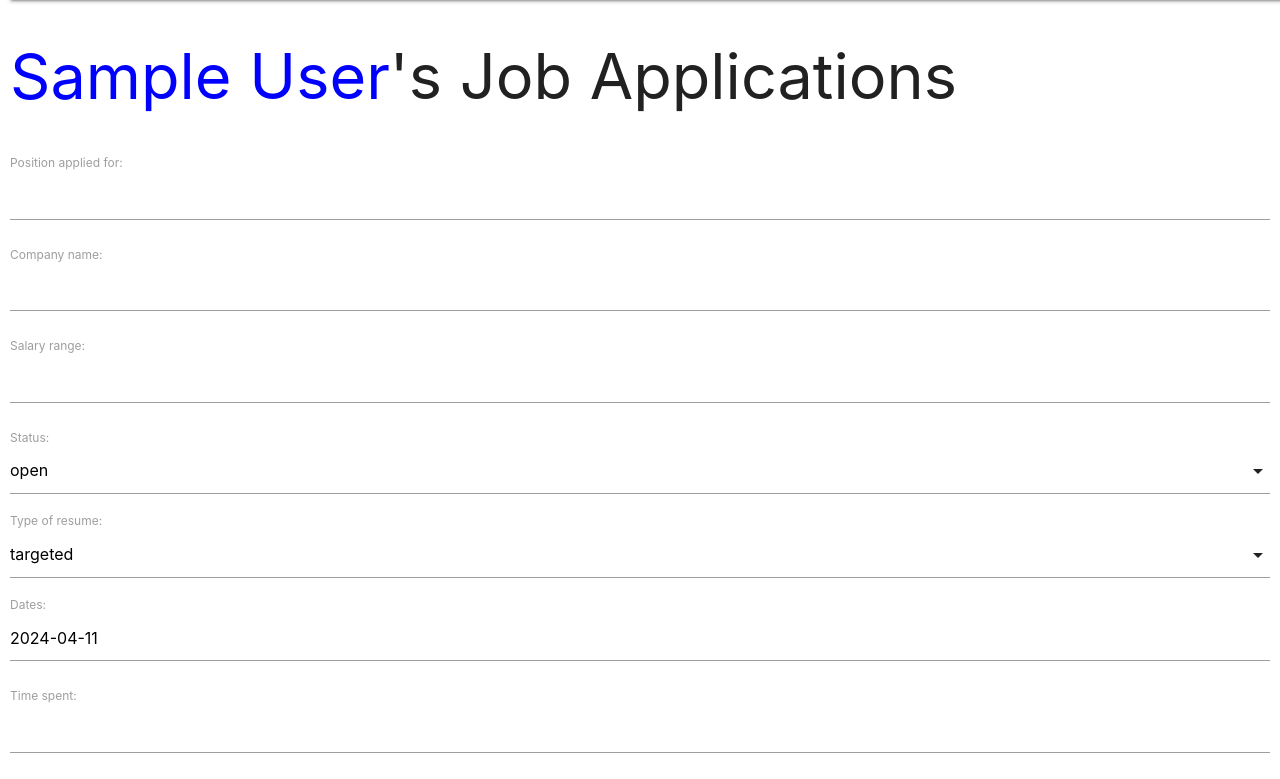
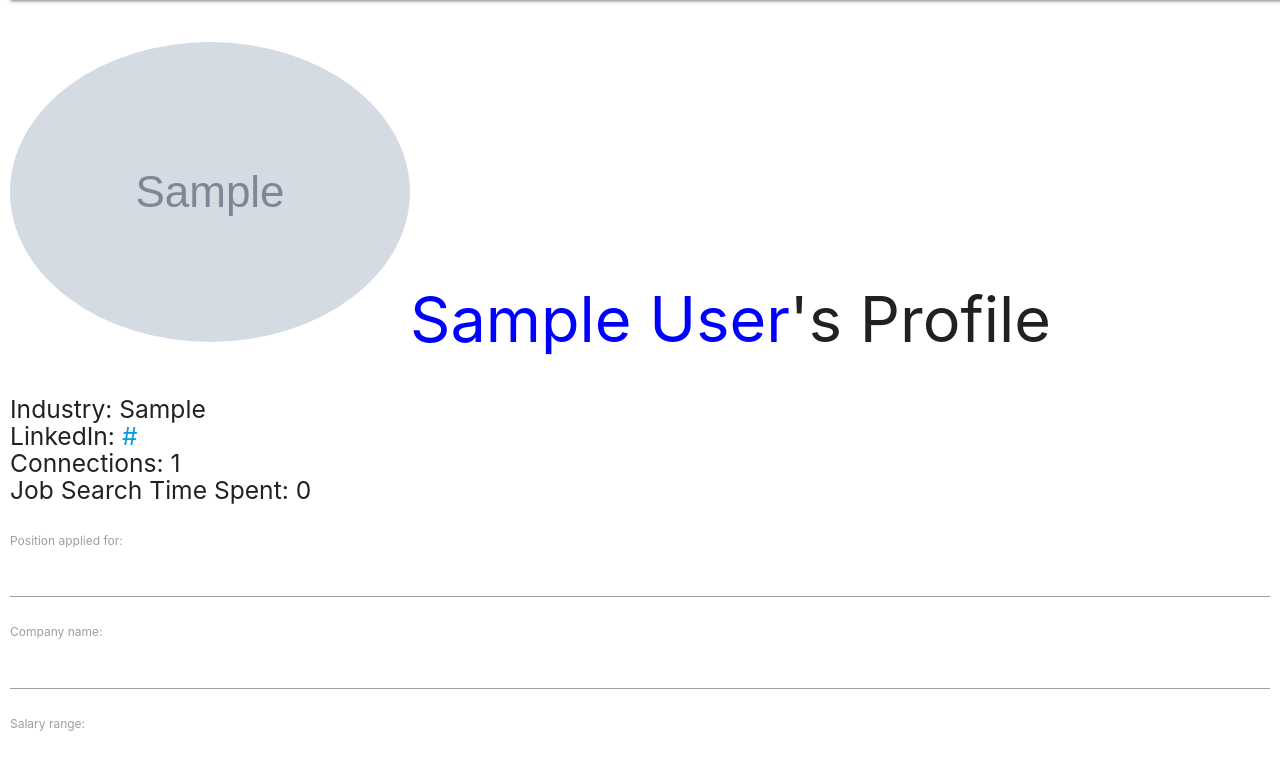
Before and after one commit to aydagonzalez/connection-farmer, a Django app: page /profiles/1/ in a window 1280 px wide. Shown: the part 74-853 px from the top of the page. Run offline with Django 5.2, Linux system fonts and the light colour scheme; tables that the repository leaves empty hold one stand-in row (values such as "Sample post"); grey boxes marked "Sample" are stand-in pictures; data that the repository does not hold is empty.

Commit message:
added html fields to display model info, added time spent calculation

```diff
--- a/main_app/static/css/style.css
+++ b/main_app/static/css/style.css
@@ -17,3 +17,7 @@ body {
   #blue-color {
     color: blue;
   }
+
+  img {
+    border-radius: 50%;
+  }
--- a/main_app/templates/profiles/detail.html
+++ b/main_app/templates/profiles/detail.html
@@ -1,7 +1,13 @@
 {% extends 'base.html' %}
 {% block content %}
 
-<h1><span id="blue-color">{{full_name}}</span>'s Job Applications</h1>
+<h1><img src="{{profile.picture_url}}"><span id="blue-color">{{full_name}}</span>'s Profile</h1>
+<h5>Industry: {{profile.industry}}<br>
+    LinkedIn: <a href="{{profile.linkedin_url}}">{{profile.linkedin_url}}</a><br>
+    Connections: {{profile.number_connections}}<br>
+    Job Search Time Spent: {{time_spent}}
+</h5>
+
 
 
 {% for job in jobs %}
--- a/main_app/views.py
+++ b/main_app/views.py
@@ -83,25 +83,35 @@ def profiles_index(request):
 def profiles_detail(request, profile_id):
     profile = Profile.objects.get(id=profile_id)
     jobs = Job.objects.filter(profile =profile_id)
+    time_spent = 0
+    for job in jobs:
+      events = job.event_set.all()
+      for event in events:
+        time_spent += event.time_spent
     job_form = JobForm()
     return render(request, 'profiles/detail.html', {
         'jobs': jobs,
         'job_form': job_form,
         'profile_id': profile_id,
         'full_name':profile.full_name,
+        'profile': profile,
+        'time_spent': time_spent,
     })
 
 def jobs_detail(request, job_id):
   job = Job.objects.get(id=job_id)
   events = Event.objects.filter(job=job_id)
+  time_spent = 0
+  for event in events:
+    time_spent += event.time_spent
   event_form = EventForm()
   return render(request, 'profiles/jobs/detail.html', {
     'events': events,
     'event_form': event_form,
     'job': job,
     'job_id': job_id,
+    'time_spent': time_spent,
   })
-
 
 class JobDelete(DeleteView):
   model = Job
```
Also changed, not shown: main_app/templates/profiles/jobs/detail.html (+13 -6 lines), main_app/migrations/0007_alter_profile_full_name_alter_profile_industry_and_more.py (added).
